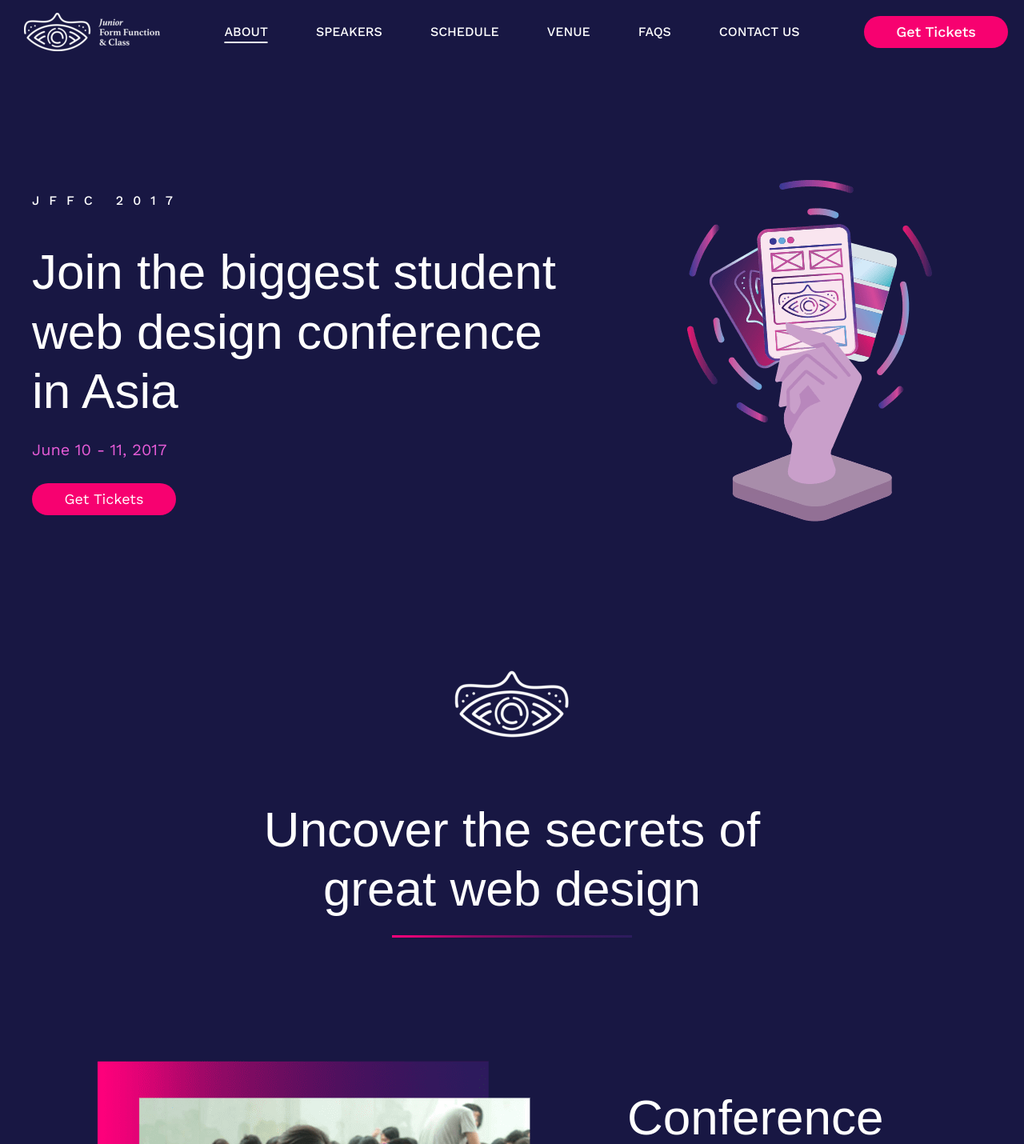
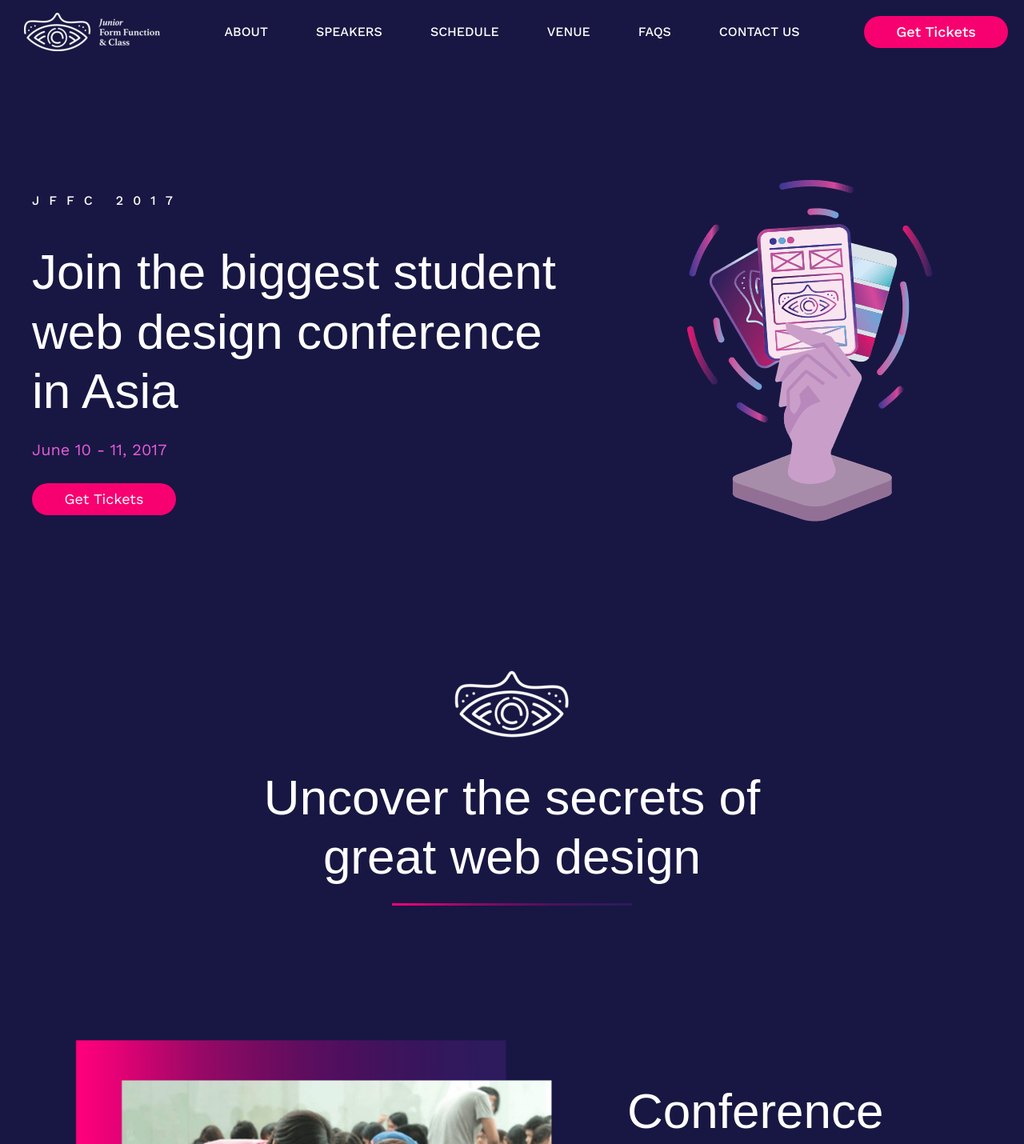
Before and after one commit to UXSoc/jffc, a PHP site: page / in a window 1280 px wide. Shown: the top 1430 px of the page at 80% size. Run offline with PHP 8.4, Linux system fonts and the light colour scheme; some libraries are stand-ins or nearby versions; some web fonts are replaced.

Commit message:
Add smooth scrolling and sponsor logos

```diff
--- a/index.html
+++ b/index.html
@@ -15,17 +15,25 @@
             <div class="uk-navbar-left">
                 <ul class="uk-navbar-nav">
                     <a class="uk-navbar-toggle uk-hidden@m" uk-navbar-toggle-icon href="#mobile-nav" uk-toggle></a>
-                    <a class="uk-navbar-item uk-logo uk-visible@l" href="index.html"> <img src="img/jffc-logo/navbar-logo.png" alt="JFFC 2017"/></a>
+                    <a class="uk-navbar-item uk-logo uk-visible@l" onclick="scrollToDiv('#landing')"> <img src="img/jffc-logo/navbar-logo.png" alt="JFFC 2017"/></a>
+                </ul>
+                <ul class="uk-navbar-nav uk-visible@m uk-hidden@l">
+                    <li><a href="#about-section" uk-scroll><span>About</span></a></li>
+                    <li><a href="#speakers-section" uk-scroll><span>Speakers</span></a></li>
+                    <li><a href="#schedule-section" uk-scroll><span>Schedule</span></a></li>
+                    <li><a href="#venue-section" uk-scroll><span>Venue</span></a></li>
+                    <li><a href="#faqs-section" uk-scroll><span>FAQs</span></a></li>
+                    <li><a href="#contact-section" uk-scroll><span>Contact us</span></a></li>
                 </ul>
             </div>
-            <div class="uk-navbar-center">
-                <ul class="uk-navbar-nav uk-visible@m">
-                    <li class="uk-active"><a href=""><span>About</span></a></li>
-                    <li><a href=""><span>Speakers</span></a></li>
-                    <li><a href=""><span>Schedule</span></a></li>
-                    <li><a href=""><span>Venue</span></a></li>
-                    <li><a href=""><span>FAQs</span></a></li>
-                    <li><a href=""><span>Contact us</span></a></li>
+            <div class="uk-navbar-center uk-visible@l">
+                <ul class="uk-navbar-nav">
+                    <li><a href="#about-section" uk-scroll><span>About</span></a></li>
+                    <li><a href="#speakers-section" uk-scroll><span>Speakers</span></a></li>
+                    <li><a href="#schedule-section" uk-scroll><span>Schedule</span></a></li>
+                    <li><a href="#venue-section" uk-scroll><span>Venue</span></a></li>
+                    <li><a href="#faqs-section" uk-scroll><span>FAQs</span></a></li>
+                    <li><a href="#contact-section" uk-scroll><span>Contact us</span></a></li>
                 </ul>
             </div>
             <div class="uk-navbar-right " style="padding-right: 20px">
@@ -82,9 +96,9 @@
             </div>
 
             <!--About-->
-            <div class="uk-width-1-1@m uk-text-center">
+            <div id="about-section" class="uk-width-1-1@m uk-text-center">
                 <img src="img/jffc-logo/about-logo.png" alt="ABOUT"/>
-                <h1>
+                <h1 class="about-header">
                     Uncover the secrets of<br>
                     great web design
                 </h1>
--- a/main.scss
+++ b/main.scss
@@ -151,6 +151,10 @@ hr{
 //===========================
 // About
 //===========================
+.about-header{
+    margin-top: 0px;
+}
+
 .about-date{
     color: #e65cd7;
     font-size: 16px;
@@ -164,6 +168,11 @@ hr{
 }
 
 //===========================
+// Sponsors
+//===========================
+
+
+//===========================
 // Footer
 //===========================
 .footer-hr{
```
Also changed, not shown: other parts of index.html (+27 -20 lines), css/main.css, img/conference.png, img/sponsor-logos/rosenfeld.png (renamed from img/sponsor-logos/rosenfield.png), img/sponsor-logos/when-in-manila.jpg (added), img/sponsor-logos/yellow-prints.png (added), img/sponsor-logos/z.com.png (added), 1 other file.
